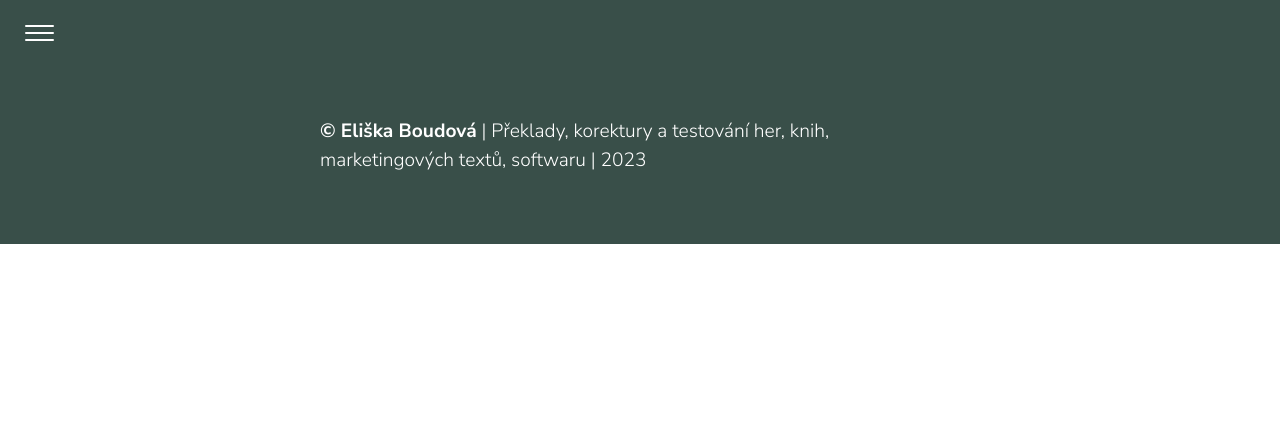
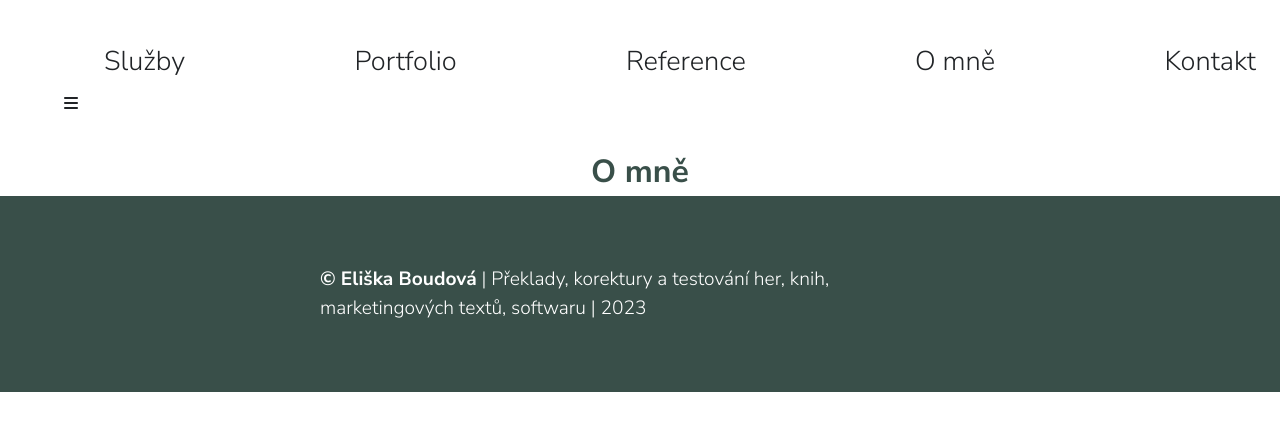
Before and after one commit to vendulabezakova/eliska-boudova, an Eleventy site: page o-mne.html in a window 1280 px wide. Built offline with nearby package versions, Linux system fonts and the light colour scheme; Eleventy itself is replaced by a stand-in of ours; files that its build step writes are made by us from their sources.

Commit message:
kompletní předělání menu - dodělat

```diff
--- a/_includes/partials/header.njk
+++ b/_includes/partials/header.njk
@@ -1,16 +1,14 @@
-
-<nav role="navigation">
-    <div id="menuToggle">
-        <input type="checkbox" />
-            <span></span>
-            <span></span>
-            <span></span>
-            <ul id="menu">
+<header>
+  <div class="navbar">
+    <ul class="menu-links">
       <li><a href="#">Služby</a></li>
       <li><a href="#">Portfolio</a></li>
       <li><a href="#">Reference</a></li>
       <li><a href="#">O mně</a></li>
       <li><a href="#">Kontakt</a></li>
     </ul>
+    <div class="toggle_btn">
+      <i class="fa-solid fa-bars"></i>
     </div>
-</nav>
+  </div>
+</header>
--- a/_includes/templates/main.njk
+++ b/_includes/templates/main.njk
@@ -8,6 +8,7 @@
     <link rel="preconnect" href="https://fonts.googleapis.com">
     <link rel="preconnect" href="https://fonts.gstatic.com" crossorigin>
     <link href="https://fonts.googleapis.com/css2?family=Nunito+Sans:wght@300;700&display=swap" rel="stylesheet">
+    <link rel="stylesheet" href="https://cdnjs.cloudflare.com/ajax/libs/font-awesome/6.4.0/css/all.min.css" integrity="sha512-iecdLmaskl7CVkqkXNQ/ZH/XLlvWZOJyj7Yy7tcenmpD1ypASozpmT/E0iPtmFIB46ZmdtAc9eNBvH0H/ZpiBw==" crossorigin="anonymous" referrerpolicy="no-referrer" />
 </head>
 <body>
     <header>
--- a/scss/_nav.scss
+++ b/scss/_nav.scss
@@ -1,139 +1,34 @@
 @use "typo";
 @use "colors";
 
-nav a {
+.navbar a {
   text-decoration: none;
-    opacity:1;
-    font-size: 1.5em;
+  font-size: 1.7rem;
   font-weight: 400;
-    transition: 200ms;
   color: colors.$color-paragraph;
 }
 
-  nav a:hover {
-    opacity:0.5;
+.navbar a:hover {
+  opacity: 0.5;
 }
 
-  nav ul {
-    padding: 0;
+.navbar li {
   list-style-type: none;
 }
 
-  .content {
-    border: 1px solid #36383F;
-    border-radius: 20px;
-    width: 94%;
-    height: 91%;
-    background-color: #F5F6FA;
-    overflow: hidden;
+
+
+.menu-links {
+  width: 100%;
+  height: 60px;
+  max-width: 1200px;
+  margin: 0 auto;
+  display: flex;
+  align-items: center;
+  justify-content: space-between;
 }
 
-  nav {
-    background-color: colors.$button-primary;
-    height: 65px;
-    position: fixed; /* Make it stick/fixed */
-    top: 0; /* Stay on top */
-    width: 100%; /* Full width */
-    transition: top 0.3s; /* Transition effect when sliding down (and up) */
+header {
+  position: relative;
+  padding: 1rem 2rem;
 }
-
-  #menuToggle {
-    display: flex;
-    flex-direction: column;
-    position: relative;
-    top: 25px;
-    left: 25px;
-    z-index: 1;
-    -webkit-user-select: none;
-    user-select: none;
-  }
-
-  #menuToggle input {
-    display: flex;
-    width: 40px;
-    height: 32px;
-    position: absolute;
-    cursor: pointer;
-    opacity: 0;
-    z-index: 2;
-  }
-
-  #menuToggle span {
-    display: flex;
-    width: 29px;
-    height: 2px;
-    margin-bottom: 5px;
-    position: relative;
-    background: #ffffff;
-    border-radius: 3px;
-    z-index: 1;
-    transform-origin: 5px 0px;
-    transition: transform 0.5s cubic-bezier(0.77,0.2,0.05,1.0),
-                background 0.5s cubic-bezier(0.77,0.2,0.05,1.0),
-                opacity 0.55s ease;
-  }
-
-  #menuToggle span:first-child{
-    transform-origin: 0% 0%;
-  }
-
-  #menuToggle span:nth-last-child(2)
-  {
-    transform-origin: 0% 100%;
-  }
-
-  #menuToggle input:checked ~ span
-  {
-    opacity: 1;
-    transform: rotate(45deg) translate(-3px, -1px);
-    background: #36383F;
-  }
-  #menuToggle input:checked ~ span:nth-last-child(3)
-  {
-    opacity: 0;
-    transform: rotate(0deg) scale(0.2, 0.2);
-  }
-
-  #menuToggle input:checked ~ span:nth-last-child(2)
-  {
-    transform: rotate(-45deg) translate(0, -1px);
-  }
-
-  #menu
-  {
-    position: absolute;
-    width: 180px;
-    height: 400px;
-    box-shadow: 0 0 10px #85888C;
-    margin: -50px 0 0 -50px;
-    padding: 50px;
-    padding-top: 125px;
-    background-color: #F5F6FA;
-    -webkit-font-smoothing: antialiased;
-    transform-origin: 0% 0%;
-    transform: translate(-100%, 0);
-    transition: transform 0.5s cubic-bezier(0.77,0.2,0.05,1.0);
-  }
-
-  #menu li
-  {
-    padding: 10px 0;
-    transition-delay: 2s;
-  }
-
-  #menuToggle input:checked ~ ul
-  {
-    transform: none;
-  }
-
-  @media only screen and (min-width: 992px) {
-    nav {
-      height: 100px;
-    }
-
-    nav a {
-      font-size: 1.5rem;
-    }
-
-
-  }
```
Also changed, not shown: css/style.css, 6 other files. Lines whose indentation alone changed are shown as unchanged.
